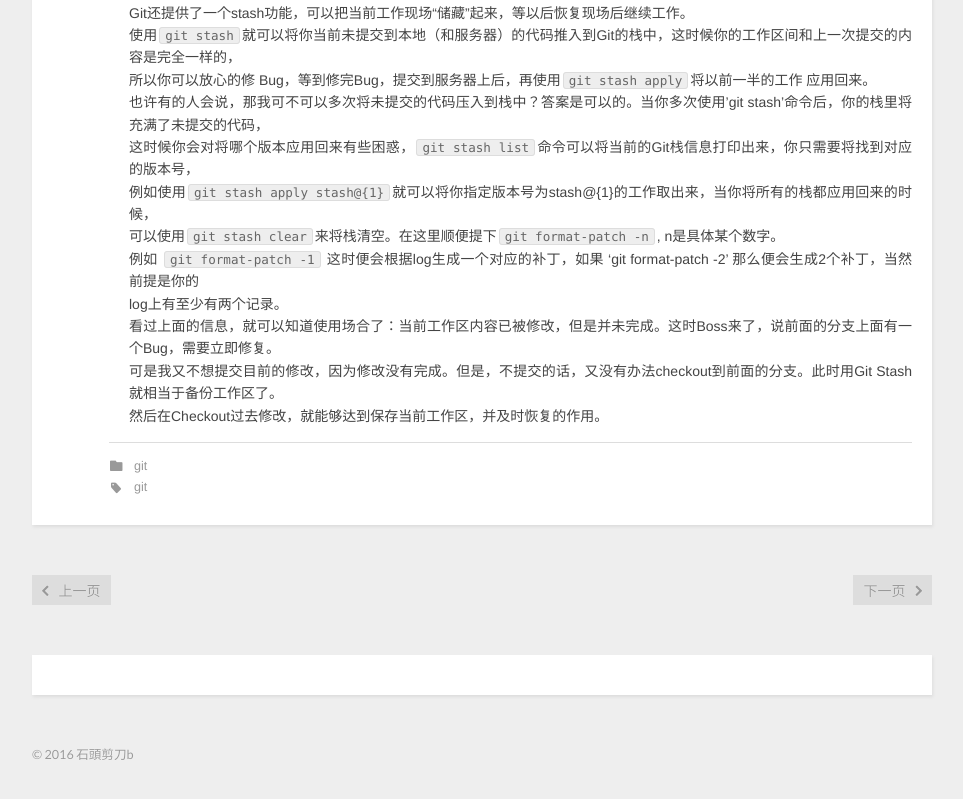
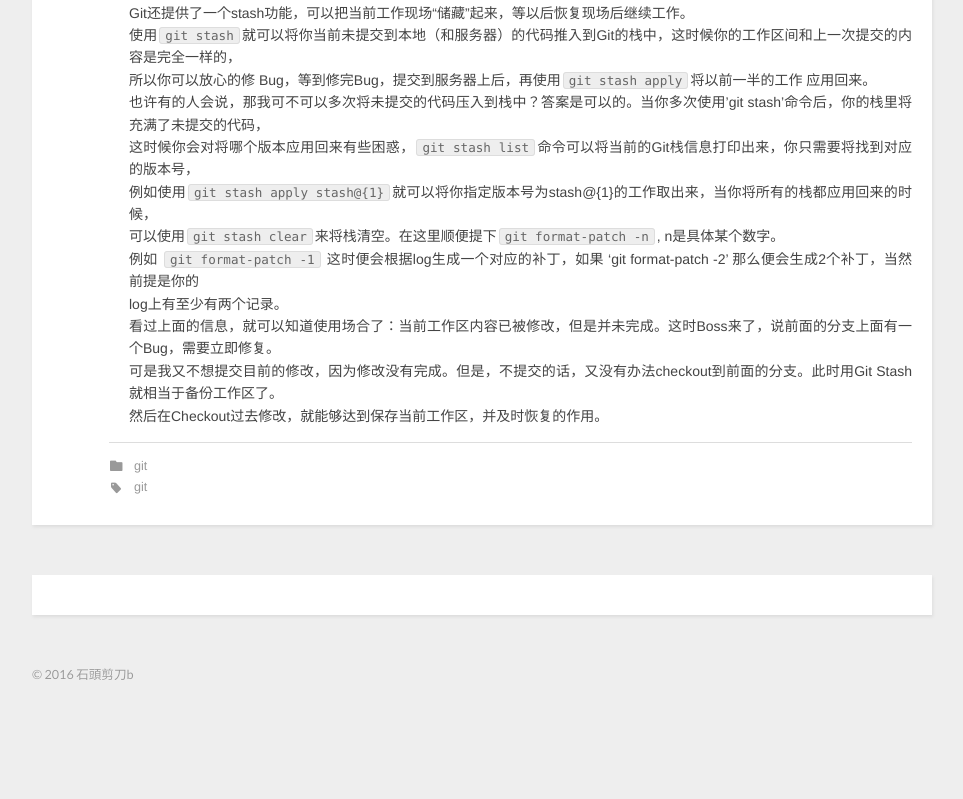
Before and after one commit to challengeof/blog, a plain HTML site: page 2016/05/09/git常用命令/index.html in a window 1280 px wide. Shown: the part 3847-4646 px from the top of the page, without its empty margins (8-971 px from the left). After the commit the page ends 4582 px from the top, so only its background shows below. Drawn offline with nearby package versions, Linux system fonts and the light colour scheme; a script that the page names is missing.

Commit message:
Site updated: 2016-05-10 17:03:47

```diff
--- a/2016/05/09/git常用命令/index.html
+++ b/2016/05/09/git常用命令/index.html
@@ -181,15 +181,6 @@ git push origin :refs/tags/v1.0</code>删除已经推送到远程的标签，注
 </article>
 
 
-<nav id="pagination" >
-
-    <a href="/2016/05/09/java读取配置文件/" class="alignleft prev" >上一页</a>
-
-
-    <a href="/2016/05/09/数据库事务概述/" class="alignright next" >下一页</a>
-
-    <div class="clearfix"></div>
-</nav>
 <section id="comment">
 </section>
 <!-- 多说评论框 start -->
```
Also changed, not shown: 2016/05/09/java读取配置文件/index.html (+0 -9 lines), 2016/05/09/数据库事务概述/index.html (+0 -7 lines), 2016/05/09/随笔/index.html (+0 -7 lines).
